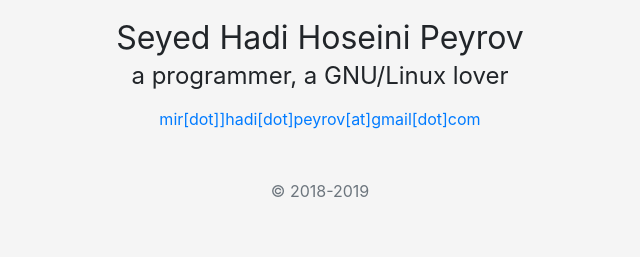
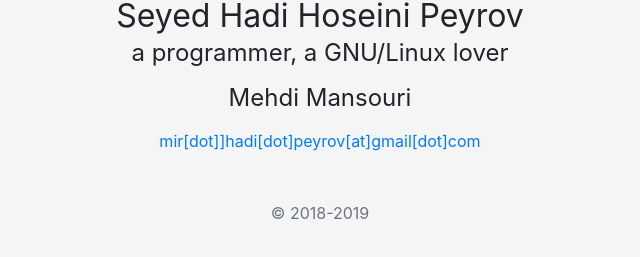
Before and after one commit to HoseiniPeyrov/HoseiniPeyrov.github.io, a plain HTML site: page index.html in a window 1280 px wide. Shown: the part 391-648 px from the top of the page, without its empty margins (320-960 px from the left). Drawn offline with Linux system fonts and the light colour scheme.

Commit message:
Add header with Mehdi Mansouri

```diff
--- a/index.html
+++ b/index.html
@@ -20,6 +20,7 @@
       <img class="mb-4" src="https://avatars0.githubusercontent.com/u/12636806?s=460&v=4" alt="Seyed Hadi Hoseini Peyrov" width="196" height="196">
       <h1 class="h2 mb-1 font-weight-normal">Seyed Hadi Hoseini Peyrov</h1>
       <h2 class="h4 mb-3 font-weight-normal">a programmer, a GNU/Linux lover</h2>
+      <h3 class="h4 mb-3 font-weight-normal">Mehdi Mansouri</h3>
       <a href="mailto:mir.hadi.peyrov@gmail.com">mir[dot]]hadi[dot]peyrov[at]gmail[dot]com</a>
 
 
```
